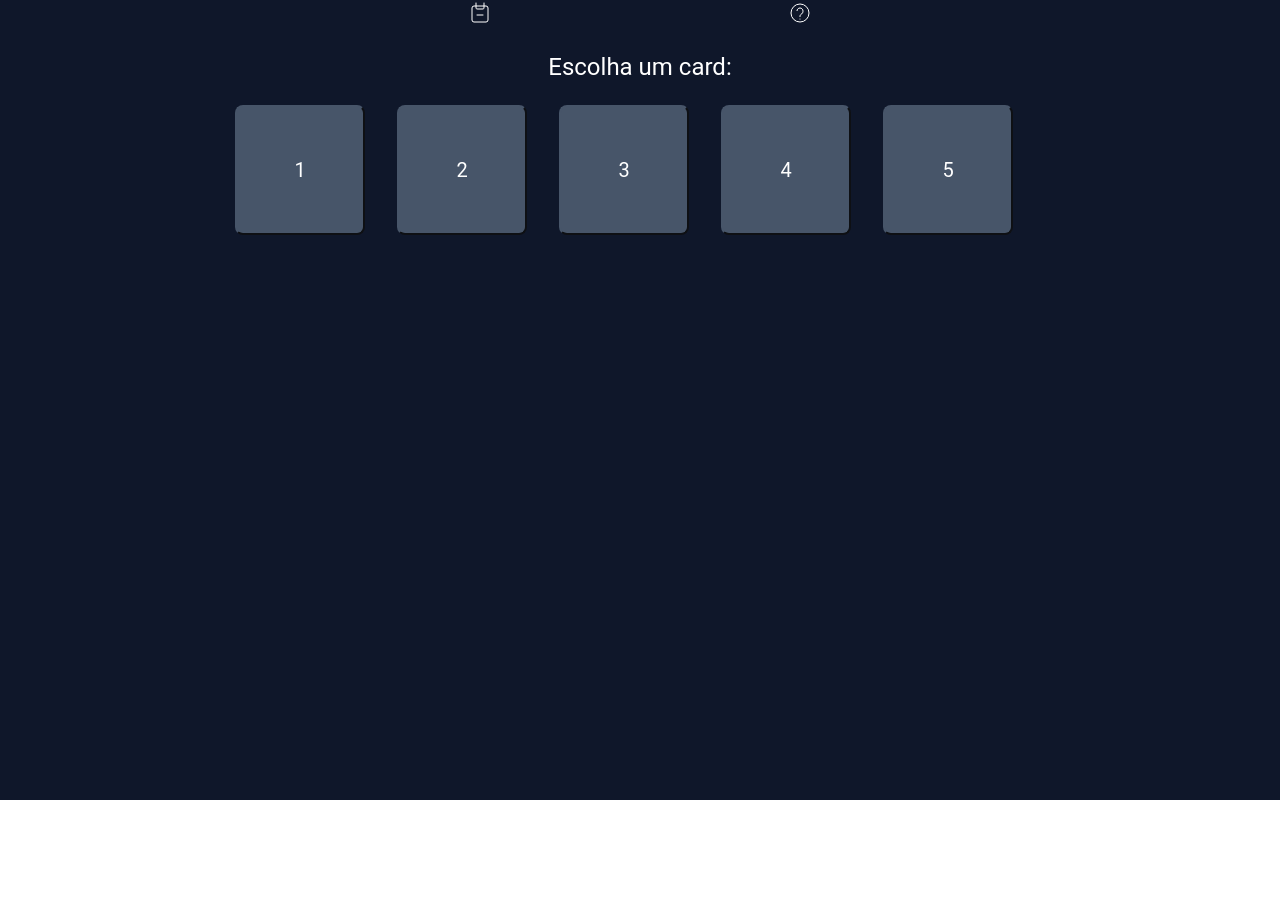
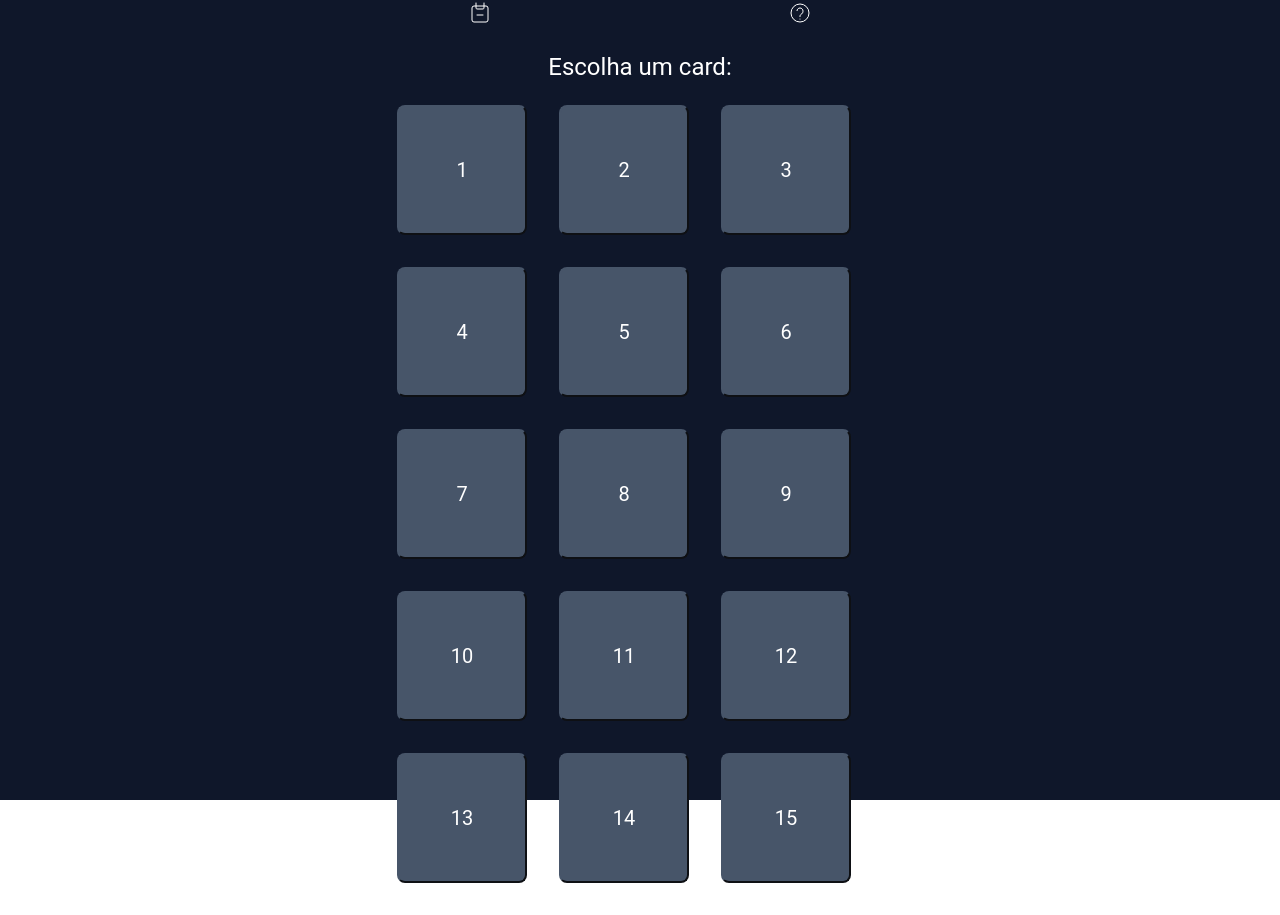
Before and after one commit to joao2223/Acerte_o_Filme, a React (Create React App) app: page / in a window 1280 px wide. Before the commit the page ends 800 px from the top, so only its background shows below. Built offline with nearby package versions, Linux system fonts and the light colour scheme.

Commit message:
Add files via upload

```diff
--- a/src/components/Cards/Cards.module.scss
+++ b/src/components/Cards/Cards.module.scss
@@ -1,6 +1,6 @@
 .cards {
-    margin-right: 10rem;
-    margin-left: 10rem;
+    margin-right: 20rem;
+    margin-left: 20rem;
     display: flex;
     flex-wrap: wrap;
     justify-content: center;
--- a/src/data/filmes.json
+++ b/src/data/filmes.json
@@ -53,5 +53,117 @@
             "/assets/Filmes/Filme5/imagem4.jpg",
             "/assets/Filmes/Filme5/imagem5.jpg"
         ]
+    },
+    {
+        "id": 6,
+        "title": "Stalker",
+        "imagens": [
+            "/assets/Filmes/Filme6/imagem1.jpg",
+            "/assets/Filmes/Filme6/imagem2.jpg",
+            "/assets/Filmes/Filme6/imagem3.jpg",
+            "/assets/Filmes/Filme6/imagem4.jpg",
+            "/assets/Filmes/Filme6/imagem5.jpg"
+        ]
+    },
+    {
+        "id": 7,
+        "title": "Clube dos Cinco",
+        "imagens": [
+            "/assets/Filmes/Filme7/imagem1.jpg",
+            "/assets/Filmes/Filme7/imagem2.jpg",
+            "/assets/Filmes/Filme7/imagem3.jpg",
+            "/assets/Filmes/Filme7/imagem4.jpg",
+            "/assets/Filmes/Filme7/imagem5.jpg"
+        ]
+    },
+    {
+        "id": 8,
+        "title": "O Fabuloso Destino de Amélie Poulain",
+        "imagens": [
+            "/assets/Filmes/Filme8/imagem1.jpg",
+            "/assets/Filmes/Filme8/imagem2.jpg",
+            "/assets/Filmes/Filme8/imagem3.jpg",
+            "/assets/Filmes/Filme8/imagem4.jpg",
+            "/assets/Filmes/Filme8/imagem5.jpg"
+        ]
+    },
+    {
+        "id": 9,
+        "title": "Interestelar",
+        "imagens": [
+            "/assets/Filmes/Filme9/imagem1.jpg",
+            "/assets/Filmes/Filme9/imagem2.jpg",
+            "/assets/Filmes/Filme9/imagem3.jpg",
+            "/assets/Filmes/Filme9/imagem4.jpg",
+            "/assets/Filmes/Filme9/imagem5.jpg"
+        ]
+    },
+
+    {
+        "id": 10,
+        "title": "A Pior Pessoa do Mundo",
+        "imagens": [
+            "/assets/Filmes/Filme10/imagem1.jpg",
+            "/assets/Filmes/Filme10/imagem2.jpg",
+            "/assets/Filmes/Filme10/imagem3.jpg",
+            "/assets/Filmes/Filme10/imagem4.jpg",
+            "/assets/Filmes/Filme10/imagem5.jpg"
+        ]
+    },
+
+    {
+        "id": 11,
+        "title": "Duna",
+        "imagens": [
+            "/assets/Filmes/Filme11/imagem1.jpg",
+            "/assets/Filmes/Filme11/imagem2.jpg",
+            "/assets/Filmes/Filme11/imagem3.jpg",
+            "/assets/Filmes/Filme11/imagem4.jpg",
+            "/assets/Filmes/Filme11/imagem5.jpg"
+        ]
+    },
+    {
+        "id": 12,
+        "title": "Vá e veja",
+        "imagens": [
+            "/assets/Filmes/Filme12/imagem1.jpg",
+            "/assets/Filmes/Filme12/imagem2.jpg",
+            "/assets/Filmes/Filme12/imagem3.jpg",
+            "/assets/Filmes/Filme12/imagem4.jpg",
+            "/assets/Filmes/Filme12/imagem5.jpg"
+        ]
+    },
+    {
+        "id": 13,
+        "title": "Tudo em Todo o Lugar ao Mesmo Tempo",
+        "imagens": [
+            "/assets/Filmes/Filme13/imagem1.jpg",
+            "/assets/Filmes/Filme13/imagem2.jpg",
+            "/assets/Filmes/Filme13/imagem3.jpg",
+            "/assets/Filmes/Filme13/imagem4.jpg",
+            "/assets/Filmes/Filme13/imagem5.jpg"
+        ]
+    },
+    {
+        "id": 14,
+        "title": "Ela",
+        "imagens": [
+            "/assets/Filmes/Filme14/imagem1.jpg",
+            "/assets/Filmes/Filme14/imagem2.jpg",
+            "/assets/Filmes/Filme14/imagem3.jpg",
+            "/assets/Filmes/Filme14/imagem4.jpg",
+            "/assets/Filmes/Filme14/imagem5.jpg"
+        ]
+    },
+    {
+        "id": 15,
+        "title": "Os Miseráveis",
+        "imagens": [
+            "/assets/Filmes/Filme15/imagem1.jpg",
+            "/assets/Filmes/Filme15/imagem2.jpg",
+            "/assets/Filmes/Filme15/imagem3.jpg",
+            "/assets/Filmes/Filme15/imagem4.jpg",
+            "/assets/Filmes/Filme15/imagem5.jpg"
+        ]
     }
 ]
```
